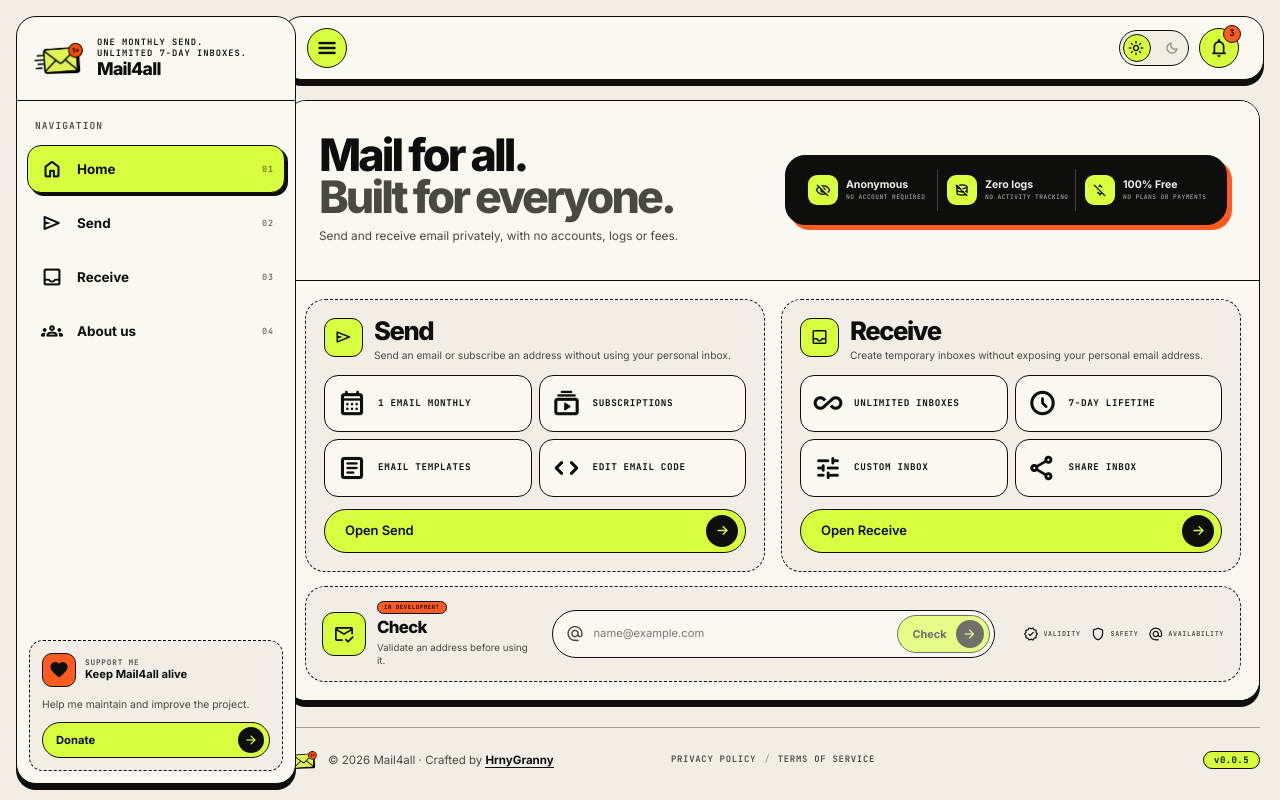
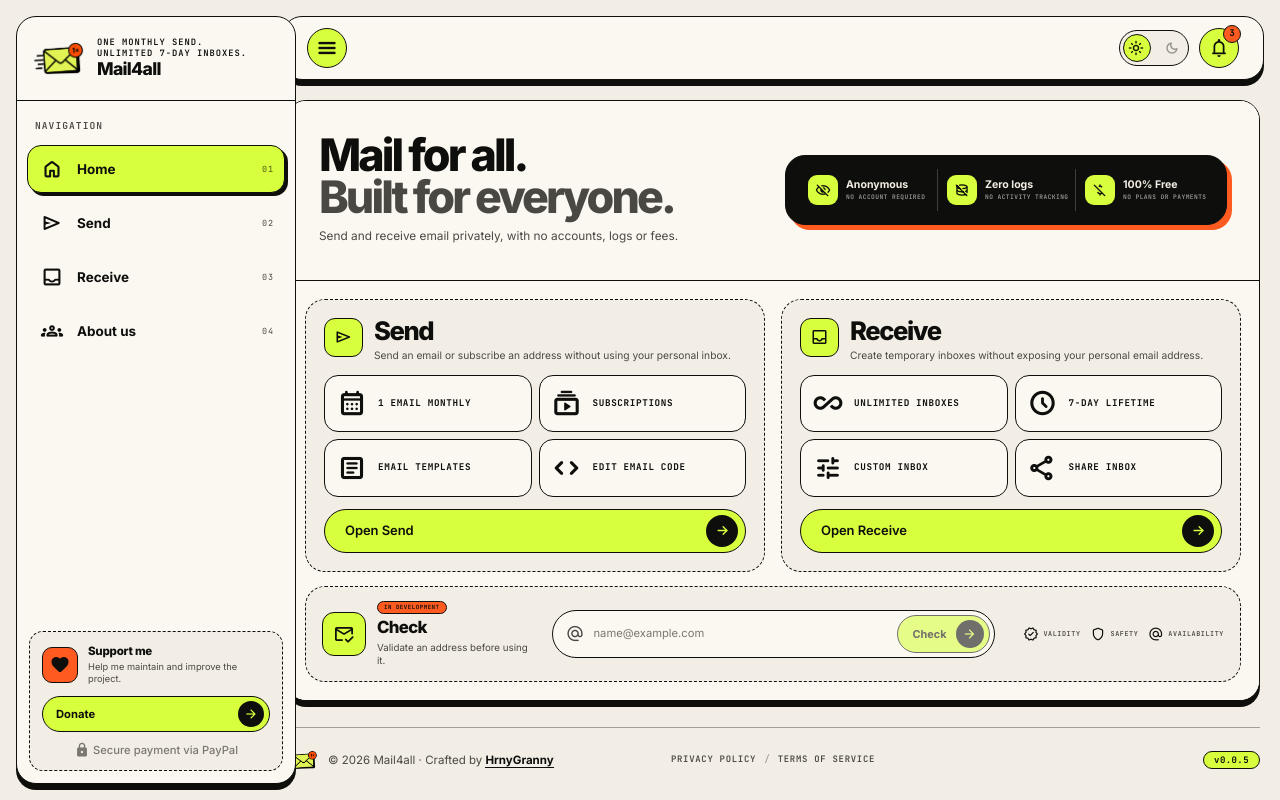
Before and after one commit to HrnyGranny/Mail4all, a Vue app in the folder Mail4all/frontend/: page / in a window 1280 px wide. Built offline with nearby package versions, Linux system fonts and the light colour scheme.

Commit message:
v0.1.1 - edit_m.vue

```diff
--- a/Mail4all/frontend/src/components/Sidebar.vue
+++ b/Mail4all/frontend/src/components/Sidebar.vue
@@ -8,13 +8,18 @@ defineProps({
     type: Boolean,
     default: true,
   },
+
   selectedView: {
     type: String,
     default: 'home',
   },
 })
 
-const emit = defineEmits(['toggle-sidebar', 'donate', 'select-view'])
+const emit = defineEmits([
+  'toggle-sidebar',
+  'donate',
+  'select-view',
+])
 
 const handleNavigation = () => {
   if (window.innerWidth < 768) {
@@ -91,9 +96,12 @@ const handleDonate = () => {
           <button
             type="button"
             class="bc-sidebar__link"
-            :class="{ 'bc-sidebar__link--active': selectedView === 'home' }"
+            :class="{
+              'bc-sidebar__link--active':
+                selectedView === 'home',
+            }"
             title="Home"
-            aria-pressed="selectedView === 'home'"
+            :aria-pressed="selectedView === 'home'"
             @click="handleSectionChange('home')"
           >
             <span
@@ -125,9 +133,12 @@ const handleDonate = () => {
           <button
             type="button"
             class="bc-sidebar__link"
-            :class="{ 'bc-sidebar__link--active': selectedView === 'send' }"
+            :class="{
+              'bc-sidebar__link--active':
+                selectedView === 'send',
+            }"
             title="Send"
-            aria-pressed="selectedView === 'send'"
+            :aria-pressed="selectedView === 'send'"
             @click="handleSectionChange('send')"
           >
             <span
@@ -159,9 +170,12 @@ const handleDonate = () => {
           <button
             type="button"
             class="bc-sidebar__link"
-            :class="{ 'bc-sidebar__link--active': selectedView === 'receive' }"
+            :class="{
+              'bc-sidebar__link--active':
+                selectedView === 'receive',
+            }"
             title="Receive"
-            aria-pressed="selectedView === 'receive'"
+            :aria-pressed="selectedView === 'receive'"
             @click="handleSectionChange('receive')"
           >
             <span
@@ -193,9 +207,12 @@ const handleDonate = () => {
           <button
             type="button"
             class="bc-sidebar__link"
-            :class="{ 'bc-sidebar__link--active': selectedView === 'about' }"
+            :class="{
+              'bc-sidebar__link--active':
+                selectedView === 'about',
+            }"
             title="About us"
-            aria-pressed="selectedView === 'about'"
+            :aria-pressed="selectedView === 'about'"
             @click="handleSectionChange('about')"
           >
             <span
@@ -239,24 +256,20 @@ const handleDonate = () => {
           </span>
 
           <div class="bc-sidebar__support-heading">
-            <span class="bc-sidebar__support-label">
+            <strong class="bc-sidebar__support-title">
               Support me
+            </strong>
+
+            <span class="bc-sidebar__support-subtitle">
+              Help me maintain and improve the project.
             </span>
-
-            <strong class="bc-sidebar__support-title">
-              Keep Mail4all alive
-            </strong>
           </div>
         </div>
-
-        <p class="bc-sidebar__support-description">
-          Help me maintain and improve the project.
-        </p>
 
         <button
           type="button"
           class="bc-sidebar__donate"
-          aria-label="Donate to support MailTester"
+          aria-label="Donate to support Mail4all"
           @click="handleDonate"
         >
           <span class="bc-sidebar__donate-label">
@@ -270,6 +283,19 @@ const handleDonate = () => {
             arrow_forward
           </span>
         </button>
+
+        <div class="bc-sidebar__payment">
+          <span
+            class="bc-sidebar__payment-icon material-symbols-rounded"
+            aria-hidden="true"
+          >
+            lock
+          </span>
+
+          <span class="bc-sidebar__payment-text">
+            Secure payment via PayPal
+          </span>
+        </div>
       </section>
     </footer>
 
@@ -281,8 +307,8 @@ const handleDonate = () => {
       <button
         type="button"
         class="bc-sidebar__collapsed-support"
-        aria-label="Support MailTester"
-        title="Support us"
+        aria-label="Support Mail4all"
+        title="Support Mail4all"
         @click="handleDonate"
       >
         <span
@@ -313,10 +339,11 @@ const handleDonate = () => {
   color: var(--color-ink);
   background-color: var(--color-bone);
 
-  border: var(--border-width) solid var(--color-ink);
+  border: var(--border-width) solid var(--border-color);
   border-radius: var(--radius-lg);
 
   box-shadow: var(--shadow-sm);
+
   overflow: hidden;
 
   transition:
@@ -348,14 +375,17 @@ const handleDonate = () => {
   gap: 12px;
 
   color: var(--color-ink);
-  background: transparent;
-  text-decoration: none;
-  text-align: left;
+  background-color: transparent;
 
   border: none;
-  border-bottom: var(--border-width) solid var(--color-ink);
+  border-bottom: var(--border-width) solid var(--border-color);
+
+  text-align: left;
+  text-decoration: none;
 
   overflow: hidden;
+
+  appearance: none;
   cursor: pointer;
 
   transition:
@@ -404,8 +434,7 @@ const handleDonate = () => {
 
 .bc-sidebar__eyebrow,
 .bc-sidebar__section-label,
-.bc-sidebar__link-index,
-.bc-sidebar__support-label {
+.bc-sidebar__link-index {
   font-family: var(--font-mono);
   text-transform: uppercase;
   letter-spacing: 0.11em;
@@ -426,6 +455,7 @@ const handleDonate = () => {
 
 .bc-sidebar--collapsed .bc-sidebar__brand {
   padding: 12px;
+
   justify-content: center;
 }
 
@@ -434,7 +464,8 @@ const handleDonate = () => {
    ========================================================= */
 
 .bc-sidebar__navigation {
-  flex: 1;
+  flex: 1 1 auto;
+
   min-height: 0;
   padding: 18px 10px;
 
@@ -478,7 +509,7 @@ const handleDonate = () => {
   background-color: transparent;
 
   border: var(--border-width) solid transparent;
-  border-radius: 14px;
+  border-radius: var(--radius-md);
 
   font-family: var(--font-body);
   text-align: left;
@@ -500,7 +531,7 @@ const handleDonate = () => {
   color: var(--color-ink);
   background-color: var(--color-paper);
 
-  border-color: var(--color-ink);
+  border-color: var(--border-color);
 
   transform: translateX(2px);
 }
@@ -510,12 +541,12 @@ const handleDonate = () => {
 .bc-sidebar__link--active:focus,
 .bc-sidebar__link--active:focus-visible,
 .bc-sidebar__link--active:active {
-  color: #0e0e0c;
-  background-color: #d8ff3d;
+  color: var(--color-on-accent);
+  background-color: var(--color-chartreuse);
 
-  border-color: #0e0e0c;
+  border-color: var(--color-on-accent);
 
-  box-shadow: 3px 3px 0 #0e0e0c;
+  box-shadow: 3px 3px 0 var(--color-on-accent);
 }
 
 .bc-sidebar__icon {
@@ -530,6 +561,7 @@ const handleDonate = () => {
   color: currentColor;
 
   font-size: 22px;
+
   font-variation-settings:
     "FILL" 0,
     "wght" 500,
@@ -540,12 +572,12 @@ const handleDonate = () => {
 }
 
 .bc-sidebar__link--active .bc-sidebar__icon {
-  color: #0e0e0c;
+  color: var(--color-on-accent);
 }
 
 .bc-sidebar__link-text {
   min-width: 0;
-  flex: 1;
+  flex: 1 1 auto;
 
   color: currentColor;
 
@@ -563,16 +595,20 @@ const handleDonate = () => {
   font-size: 0.53rem;
   line-height: 1;
 
-  transition: color var(--transition-fast);
+  transition:
+    color var(--transition-fast),
+    opacity var(--transition-fast);
 }
 
 .bc-sidebar__link--active .bc-sidebar__link-index {
-  color: #0e0e0c;
+  color: var(--color-on-accent);
+
   opacity: 0.7;
 }
 
 .bc-sidebar--collapsed .bc-sidebar__link {
   padding: 8px;
+
   justify-content: center;
 }
 
@@ -595,14 +631,16 @@ const handleDonate = () => {
   flex-direction: column;
   gap: 10px;
 
+  color: var(--color-ink);
   background-color: var(--color-paper);
 
-  border: 1px dashed var(--color-ink);
-  border-radius: 14px;
+  border: var(--border-width) dashed var(--border-color);
+  border-radius: var(--radius-md);
 
   overflow: hidden;
 
   transition:
+    color var(--transition-normal),
     background-color var(--transition-normal),
     border-color var(--transition-normal),
     transform var(--transition-fast),
@@ -611,6 +649,7 @@ const handleDonate = () => {
 
 .bc-sidebar__support:hover {
   transform: translateY(-2px);
+
   box-shadow: 4px 4px 0 var(--color-ink);
 }
 
@@ -619,25 +658,26 @@ const handleDonate = () => {
 
   display: flex;
   align-items: center;
-  gap: 9px;
+  gap: 10px;
 }
 
 .bc-sidebar__support-icon {
-  width: 34px;
-  height: 34px;
-  flex: 0 0 34px;
+  width: 36px;
+  height: 36px;
+  flex: 0 0 36px;
 
   display: inline-flex;
   align-items: center;
   justify-content: center;
 
-  color: #0e0e0c;
-  background-color: #ff5a1f;
+  color: var(--color-on-accent);
+  background-color: var(--color-tangerine);
 
-  border: 1px solid #0e0e0c;
+  border: 1px solid var(--color-on-accent);
   border-radius: 10px;
 
   font-size: 20px;
+
   font-variation-settings:
     "FILL" 1,
     "wght" 500,
@@ -677,34 +717,31 @@ const handleDonate = () => {
 
   display: flex;
   flex-direction: column;
-}
-
-.bc-sidebar__support-label {
-  color: var(--color-graphite);
-
-  font-size: 0.48rem;
-  font-weight: 600;
-  line-height: 1.2;
+  gap: 3px;
 }
 
 .bc-sidebar__support-title {
+  min-width: 0;
+
   color: var(--color-ink);
 
-  font-size: 0.7rem;
-  line-height: 1.3;
+  font-size: 0.72rem;
+  font-weight: 800;
+  line-height: 1.25;
+  letter-spacing: -0.02em;
 
   white-space: nowrap;
   overflow: hidden;
   text-overflow: ellipsis;
 }
 
-.bc-sidebar__support-description {
-  margin: 0;
+.bc-sidebar__support-subtitle {
+  min-width: 0;
 
   color: var(--color-graphite);
 
-  font-size: 0.65rem;
-  line-height: 1.45;
+  font-size: 0.58rem;
+  line-height: 1.35;
 }
 
 /* =========================================================
@@ -721,10 +758,10 @@ const handleDonate = () => {
   justify-content: space-between;
   gap: 8px;
 
-  color: #0e0e0c;
-  background-color: #d8ff3d;
+  color: var(--color-on-accent);
+  background-color: var(--color-chartreuse);
 
-  border: 1px solid #0e0e0c;
+  border: 1px solid var(--color-on-accent);
   border-radius: var(--radius-pill);
 
   font-family: var(--font-body);
@@ -741,8 +778,8 @@ const handleDonate = () => {
 }
 
 .bc-sidebar__donate:hover {
-  color: #d8ff3d;
-  background-color: #0e0e0c;
+  color: var(--color-chartreuse);
+  background-color: var(--color-on-accent);
 
   transform: translateY(-1px);
 }
@@ -768,8 +805,8 @@ const handleDonate = () => {
   align-items: center;
   justify-content: center;
 
-  color: #d8ff3d;
-  background-color: #0e0e0c;
+  color: var(--color-chartreuse);
+  background-color: var(--color-on-accent);
 
   border-radius: 50%;
 
@@ -782,10 +819,53 @@ const handleDonate = () => {
 }
 
 .bc-sidebar__donate:hover .bc-sidebar__donate-icon {
-  color: #0e0e0c;
-  background-color: #d8ff3d;
+  color: var(--color-on-accent);
+  background-color: var(--color-chartreuse);
 
   transform: translateX(2px);
+}
+
+/* =========================================================
+   SECURE PAYMENT
+   ========================================================= */
+
+.bc-sidebar__payment {
+  min-width: 0;
+
+  display: flex;
+  align-items: center;
+  justify-content: center;
+  gap: 3px;
+
+  color: var(--color-graphite-soft);
+}
+
+.bc-sidebar__payment-icon {
+  width: 16px;
+  height: 16px;
+  flex: 0 0 16px;
+
+  color: currentColor;
+
+  font-size: 16px;
+
+  font-variation-settings:
+    "FILL" 1,
+    "wght" 500,
+    "GRAD" 0,
+    "opsz" 20;
+}
+
+.bc-sidebar__payment-text {
+  min-width: 0;
+
+  font-size: 0.70rem;
+  font-weight: 500;
+  line-height: 1.3;
+
+  white-space: nowrap;
+  overflow: hidden;
+  text-overflow: ellipsis;
 }
 
 /* =========================================================
@@ -810,11 +890,11 @@ const handleDonate = () => {
   align-items: center;
   justify-content: center;
 
-  color: #0e0e0c;
-  background-color: #ff5a1f;
+  color: var(--color-on-accent);
+  background-color: var(--color-tangerine);
 
-  border: var(--border-width) solid #0e0e0c;
-  border-radius: 13px;
+  border: var(--border-width) solid var(--color-on-accent);
+  border-radius: var(--radius-md);
 
   appearance: none;
   cursor: pointer;
@@ -827,16 +907,21 @@ const handleDonate = () => {
 }
 
 .bc-sidebar__collapsed-support:hover {
-  color: #d8ff3d;
-  background-color: #0e0e0c;
+  color: var(--color-on-accent);
+  background-color: var(--color-tangerine);
 
   transform: translateY(-2px);
 
-  box-shadow: 3px 3px 0 #d8ff3d;
+  box-shadow: 3px 3px 0 var(--color-ink);
+}
+
+.bc-sidebar__collapsed-support:hover .material-symbols-rounded {
+animation: support-heartbeat 650ms ease-in-out;
 }
 
 .bc-sidebar__collapsed-support:active {
   transform: translateY(0);
+
   box-shadow: none;
 }
 
@@ -849,6 +934,7 @@ const handleDonate = () => {
   justify-content: center;
 
   font-size: 22px;
+
   font-variation-settings:
     "FILL" 1,
     "wght" 500,
@@ -870,7 +956,15 @@ const handleDonate = () => {
     gap: 7px;
   }
 
-  .bc-sidebar__support-description {
+  .bc-sidebar__support-icon {
+    width: 32px;
+    height: 32px;
+    flex-basis: 32px;
+
+    font-size: 18px;
+  }
+
+  .bc-sidebar__support-subtitle {
     display: none;
   }
 
@@ -882,6 +976,20 @@ const handleDonate = () => {
     width: 23px;
     height: 23px;
     flex-basis: 23px;
+  }
+
+  .bc-sidebar__payment-text {
+    font-size: 0.5rem;
+  }
+}
+
+/* =========================================================
+   REDUCED MOTION
+   ========================================================= */
+
+@media (prefers-reduced-motion: reduce) {
+  .bc-sidebar__support:hover .bc-sidebar__support-icon {
+    animation: none;
   }
 }
 
--- a/Mail4all/frontend/src/components/sections/receive/Edit_m.vue
+++ b/Mail4all/frontend/src/components/sections/receive/Edit_m.vue
@@ -27,9 +27,7 @@ const emit = defineEmits([
 ])
 
 const availableDomains = [
-  '@m4il.tech',
-  '@mail4all.app',
-  '@inbox4all.dev',
+  '@m4il.tech'
 ]
 
 const emailName = ref('')
```
